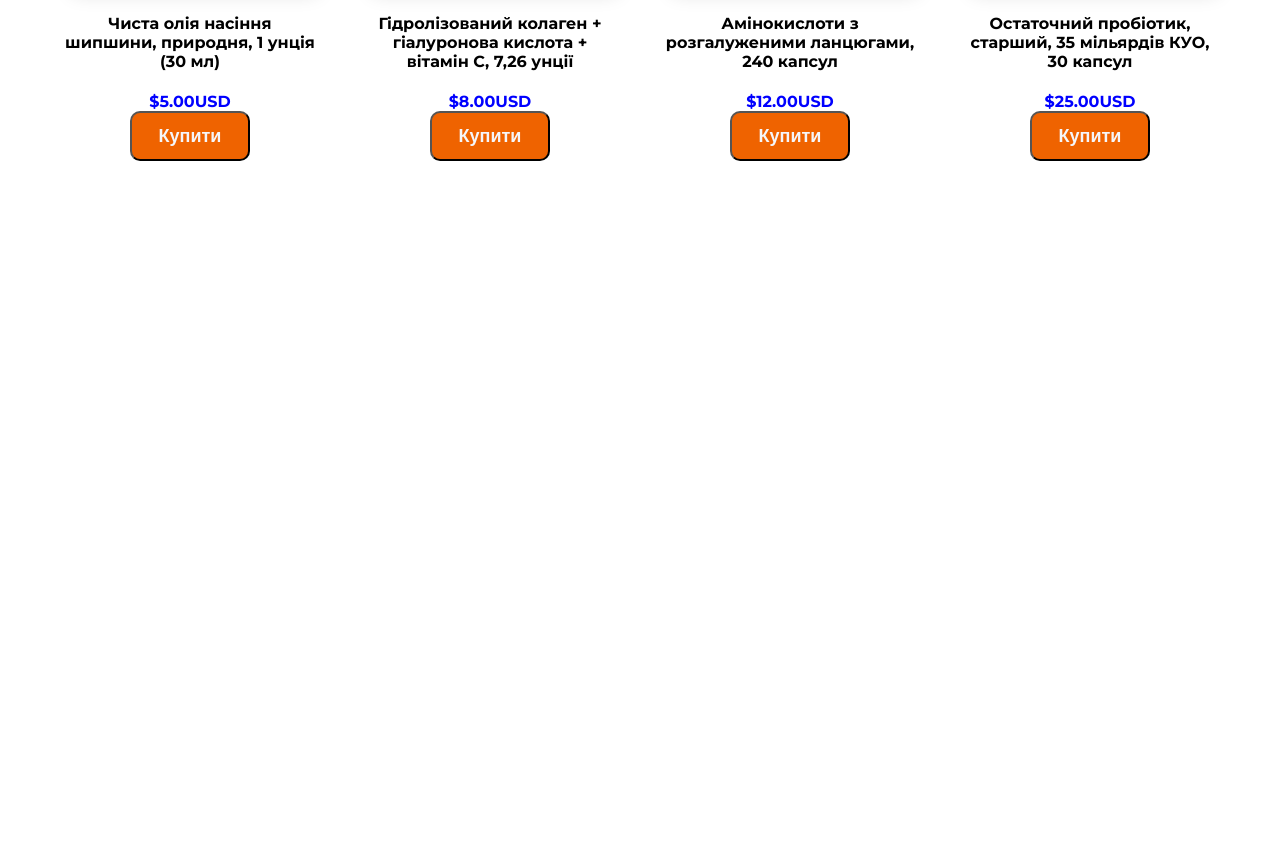
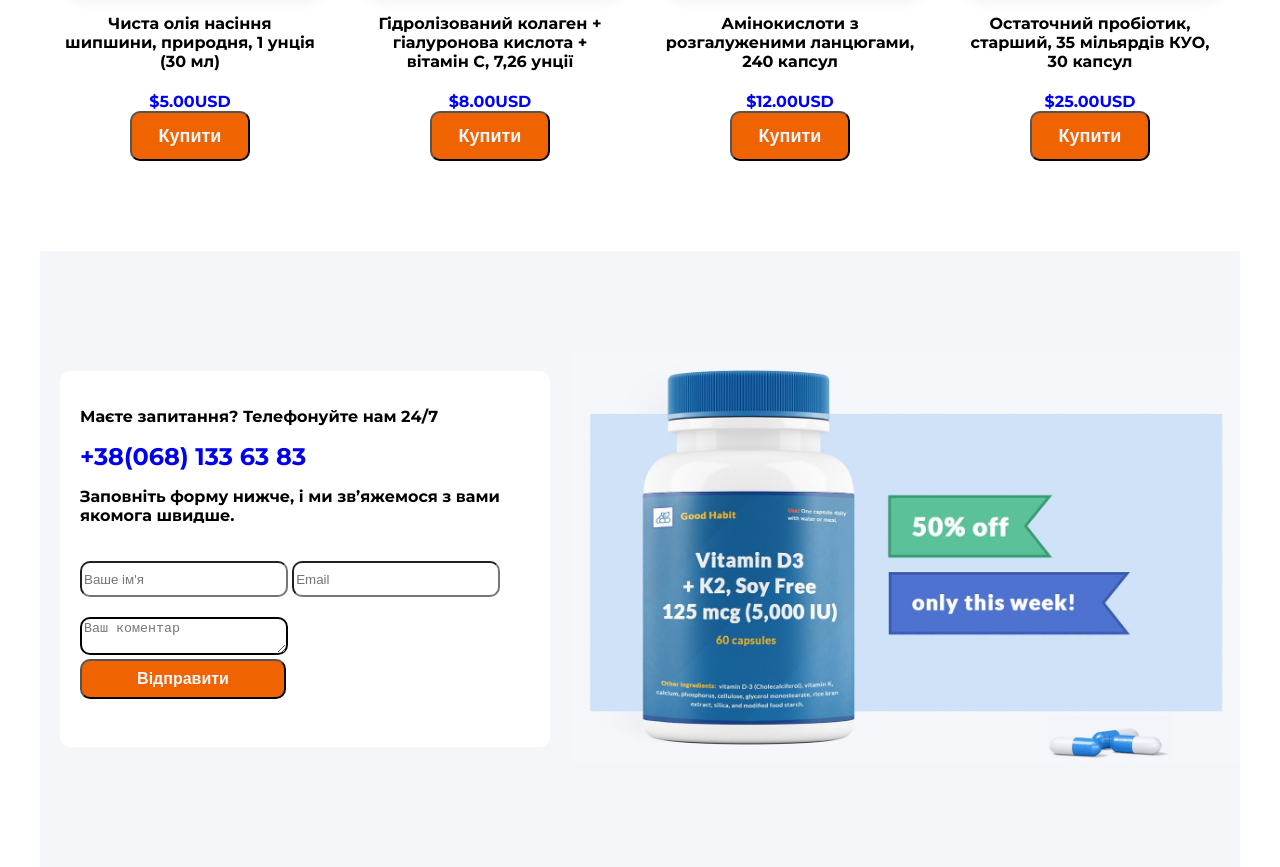
Before and after one commit to ProfitDev/my-course-project, a plain HTML site: page index.html in a window 1280 px wide. Shown: the part 1352-2219 px from the top of the page. Before the commit the page ends 1603 px from the top, so only its background shows below. Drawn offline with Linux system fonts and the light colour scheme.

Commit message:
Update low form

```diff
--- a/css/index-header.css
+++ b/css/index-header.css
@@ -4,6 +4,7 @@
 :root {
     --blue-color: blue;
     --orange-color: #ef6300;
+    --background-color: rgb(245, 246, 250);
     font-family: 'Montserrat', sans-serif;
     scroll-behavior: smooth;
 }
@@ -16,7 +17,7 @@
 .header-top-contact {
     font-weight: 700;
     justify-content: space-between;
-    background-color: lavender;
+    background-color: var(--background-color);
     display: flex;
     padding: 20px;
 }
--- a/css/index-main.css
+++ b/css/index-main.css
@@ -3,6 +3,7 @@
 :root {
     --blue-color: blue;
     --orange-color: #ef6300;
+    --background-color: rgb(245, 246, 250);
     font-family: 'Montserrat', sans-serif;
     scroll-behavior: smooth;
 }
@@ -37,7 +38,8 @@
 }
 
 .banner-h-discription button,
-.prod-list-content button {
+.prod-list-content button,
+.low-form-content form button {
     width: 150px;
     height: 80px;
     font-size: 24px;
@@ -52,7 +54,8 @@
 }
 
 .banner-h-discription button:hover,
-.prod-list-content button:hover {
+.prod-list-content button:hover,
+.low-form-content form button:hover {
     color: rgb(162, 248, 33);
     background-color: rgb(94, 84, 240);
     cursor: pointer;
@@ -126,3 +129,56 @@
     height: 50px;
     font-size: 18px;
 }
+
+/* contact form */
+
+.low-form-content {
+    background-color: var(--background-color);
+    padding: 100px 0;
+}
+
+.form {
+    justify-content: center;
+    align-items: center;
+    border-radius: 10px;
+    background-color: #fff;
+    padding: 20px;
+    margin: 20px;
+}
+
+.form-text {
+    text-align: left;
+}
+
+.form-text p {
+    font-size: 16px;
+    font-weight: bold;
+}
+.form a {
+    font-size: 24px;
+    font-weight: bold;
+    text-decoration: none;
+    margin: 20px 0px;
+}
+
+label input {
+    width: 200px;
+    height: 30px;
+    border-radius: 10px;
+    margin-top: 20px;
+}
+
+label textarea {
+    width: 200px;
+    height: 30px;
+    border-radius: 10px;
+    border: 2px solid;
+    margin-top: 20px;
+}
+
+
+.low-form-content form button{
+    font-size: 16px;
+    width: 206px;
+    height: 40px;
+}
--- a/index.html
+++ b/index.html
@@ -129,40 +129,35 @@
             </div>
         </section>
         <!-- contact form -->
-        <!-- <section class="low-form-content">
-            <div>
-                <h2 id="contacts-title">Contacts</h2>
-                <span>Маєте запитання? Телефонуйте нам 24/7</span>
-                <br>
-                <span>
-                    <a href="tel:+380681336383">+380681336383</a>
-                </span>
-                <br>
-                <span>
-                    Заповніть форму нижче, і ми зв’яжемося з вами якомога швидше.
-                </span>
-                <br>
+        <section class="low-form-content">
+            <div class="form">
+                <div class="form-text">
+                    <p>Маєте запитання? Телефонуйте нам 24/7</p>
+                    <span>
+                        <a href="tel:+380681336383">+38(068) 133 63 83</a>
+                    </span>
+                    <p>Заповніть форму нижче, і ми зв’яжемося з вами якомога швидше.</p>
+                </div>
                 <form>
                     <label>
                         <input type="text" name="name" placeholder="Ваше ім'я" required>
                     </label>
-                    <br>
-                    <label>
+                    <!-- <br> -->
+                    <label class="email">
                         <input type="email" name="email" placeholder="Email" required>
                     </label>
-                    <br>
+                    <!-- <br> -->
                     <label>
-                        <br>
-                        <textarea name="message" placeholder="Ваш коментар" required></textarea>
+                        <textarea name="message" placeholder="Ваш коментар" maxlength="100" required></textarea>
                     </label>
                     <br>
-                    <input type="submit">
+                    <button type="submit">Відправити</button>
                 </form>
             </div>
             <div>
                 <img src="img/footer-img/banner-footer.jpg" alt="нижній баннер">
             </div>
-        </section> -->
+        </section>
     </main>
     <!-- footer -->
     <!-- <footer>
```
